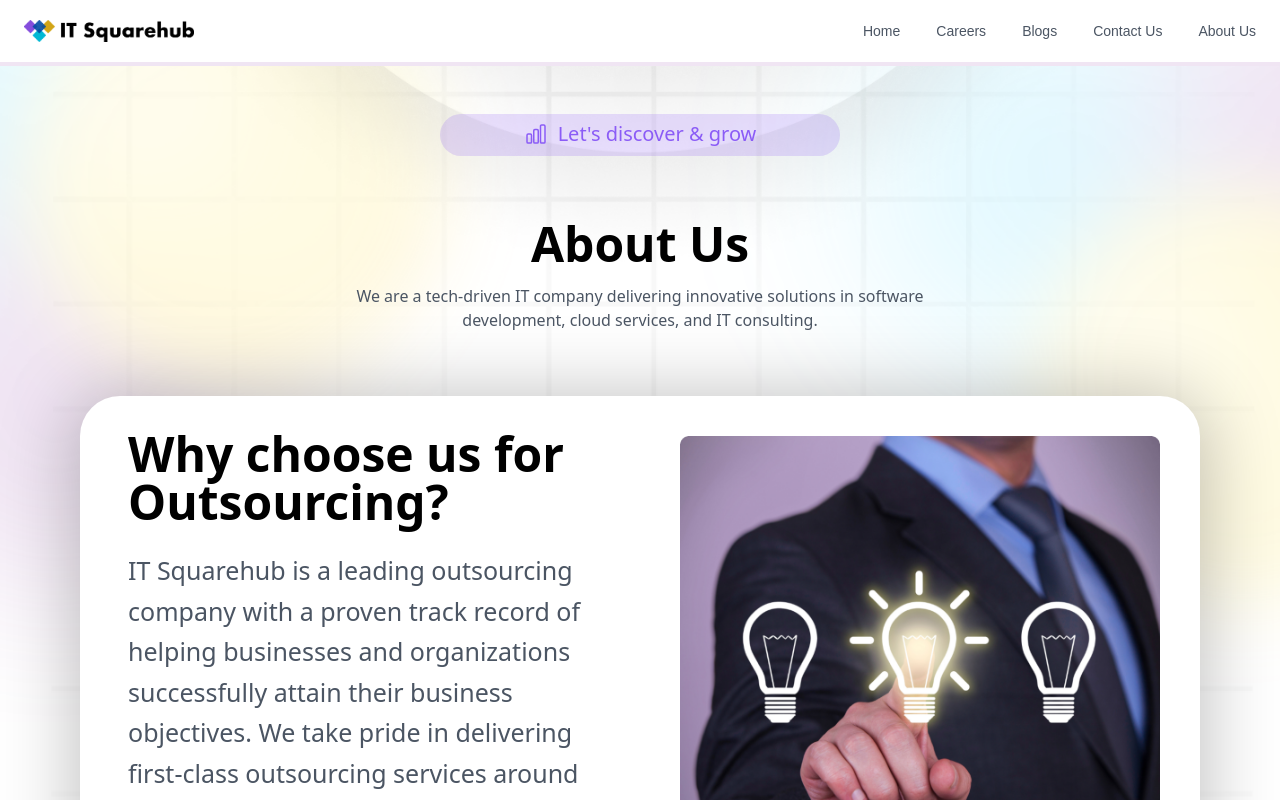
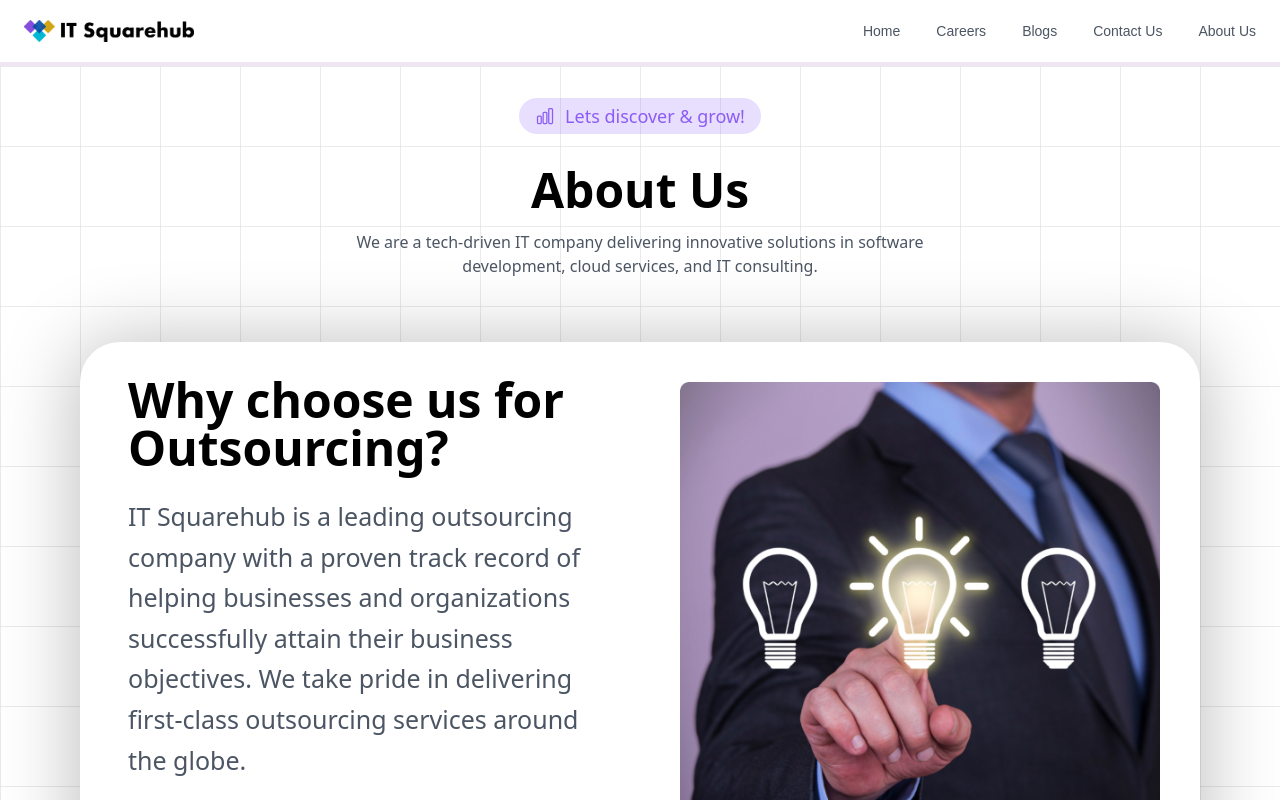
Before and after one commit to Kirifer/its.hub.website, a Nuxt app: page /about in a window 1280 px wide. Shown: the top 800 px of the page. Built offline with nearby package versions, Linux system fonts and the light colour scheme; a web font is replaced by a local one.

Commit message:
feat: latest pages

```diff
--- a/app/pages/about.vue
+++ b/app/pages/about.vue
@@ -1,22 +1,22 @@
 <template>
   <div
-    class="bg-[url('@/assets/images/bg-about.png')] bg-cover bg-center w-full min-h-screen bg-no-repeat sm:bg-contain md:bg-cover"
+    class="graph-paper-container"
   >
     <!-- Circles Container -->
     <div class="circles-container"></div>
 
     <!-- Content -->
-    <div class="relative z-10 max-w-6xl mx-auto px-4 py-12 space-y-16">
+    <div class="relative z-10 max-w-6xl mx-auto px-4 py-8 space-y-16">
       <!-- Header -->
-      <div
-        class="flex items-center gap-2.5 pb-2 py-1.5 justify-center text-center text-xl font-normal text-violet-500 bg-violet-500/20 rounded-[70px] mx-auto w-full sm:w-[400px]"
-      >
-        <ChartBarIcon class="h-6 w-6 text-violet-500" />
-        <span>Let's discover & grow</span>
-      </div>
+      <div class="text-center">
+  <span class="inline-flex items-center gap-2.5 px-4 py-1 sm:text-lg font-normal text-violet-500 bg-violet-500/20 rounded-full">
+    <ChartBarIcon class="h-4 w-4 sm:h-5 sm:w-5 text-violet-500" /> Lets discover & grow!
+  </span>
+</div>
 
       <div class="text-center space-y-4">
-        <h1 class="text-3xl sm:text-4xl md:text-5xl font-bold">About Us</h1>
+
+        <h1 class="text-3xl sm:text-4xl md:text-5xl -mt-8 font-bold">About Us</h1>
         <p class="text-gray-600 max-w-2xl mx-auto text-sm sm:text-base">
           We are a tech-driven IT company delivering innovative solutions in
           software development, cloud services, and IT consulting.
@@ -27,6 +27,7 @@
       <div
         class="overflow-hidden rounded-[40px] shadow-[0px_4px_75.1px_5px_rgba(0,_0,_0,_0.25)] bg-white"
       >
+
         <div class="flex flex-col md:flex-row items-center">
           <div class="p-6 md:p-8 md:w-1/2 space-y-4 sm:space-y-6">
             <h2 class="text-3xl sm:text-4xl md:text-5xl font-semibold ml-4">
@@ -405,6 +406,19 @@ export default {
 };
 </script>
 <style scoped>
+.graph-paper-container {
+  background-image: linear-gradient(
+      to right,
+      rgba(220, 220, 220, 0.6) 1px,
+      transparent 1px
+    ),
+    linear-gradient(to bottom, rgba(220, 220, 220, 0.6) 1px, transparent 1px);
+  background-size: 80px 80px;
+  width: 100%;
+  height: 100%;
+  background-color: white;
+}
+
 .circles-container {
   position: absolute;
   top: 95%;
--- a/app/pages/blogs.vue
+++ b/app/pages/blogs.vue
@@ -1,6 +1,6 @@
 <template>
   <div
-    class="bg-[url('@/assets/images/bg-blogs.png')] bg-cover bg-center w-full min-h-screen bg-no-repeat sm:bg-contain md:bg-cover"
+    class="graph-paper-container"
   >
     <!-- Main Content -->
     <div
@@ -122,9 +122,15 @@ interface BlogPost {
   link?: string;
   hero_title?: string;
   hero_subtitle?: string;
+  section_1: {
+    heading: string;
+    subheading: string;
+    icon?: string;
+    button?: string;
+  }[];
 }
 
-// const blogs = ref<BlogPost[]>([]);
+const blogs = ref<BlogPost[]>([]);
 const currentPage = ref(1);
 const itemsPerPage = ref(4);
 const totalPages = computed(() => {
@@ -172,4 +178,16 @@ onMounted(async () => {
 
 const links = ref([{ link: "/blog/1" }, { link: "/blog/2" }]);
 </script>
-<style scoped></style>
+<style scoped>
+.graph-paper-container {
+  background-image: linear-gradient(
+      to right,
+      rgba(220, 220, 220, 0.6) 1px,
+      transparent 1px
+    ),
+    linear-gradient(to bottom, rgba(220, 220, 220, 0.6) 1px, transparent 1px);
+  background-size: 80px 80px;
+  width: 100%;
+  height: 100%;
+  background-color: white;
+}</style>
--- a/app/pages/careers/index.vue
+++ b/app/pages/careers/index.vue
@@ -30,13 +30,16 @@
       >
         {{ careers[0]?.hero_button }}
       </button>
-
+      <!--  -->
+      <div class="container px-4">
         <h2
           class="mt-16 text-3xl sm:text-4xl md:text-5xl font-bold text-gray-900 text-center"
         >
           {{ careers[0]?.section1_heading }}
         </h2>
-        <p class="mt-4 text-base sm:text-lg text-gray-600 text-center max-w-xl">
+        <p
+          class="mt-4 text-base sm:text-lg text-gray-600 text-center max-w-xl mx-auto"
+        >
           {{ careers[0]?.section1_subheading }}
         </p>
 
@@ -125,7 +128,7 @@
             </svg>
           </button>
         </div>
-
+        <div class="justify-center text-center">
           <h2
             class="mt-16 text-3xl sm:text-4xl md:text-5xl font-bold text-gray-900 text-center"
           >
@@ -133,10 +136,12 @@
           </h2>
 
           <button
-          class="mt-10 mb-10 px-6 sm:px-8 py-2.5 text-sm font-medium text-white bg-[#844DDC] rounded-full hover:bg-[rgba(132,77,220,0.5)] transition-colors z-10"
+            class="mt-10 mb-10 px-6 sm:px-8 py-2.5 text-sm text-center justify-center font-medium text-white bg-[#844DDC] rounded-full hover:bg-[rgba(132,77,220,0.5)] transition-colors z-10 mx-auto"
           >
             {{ careers[0]?.section2_button }}
           </button>
+        </div>
+      </div>
     </div>
   </div>
 </template>
@@ -152,7 +157,9 @@
 
 onMounted(async () => {
   try {
-      careers.value = await sanityClient.fetch<Careers[]>('*[_type == "careers"]{..., "section1_cards" : section1_cards[]->}');
+    careers.value = await sanityClient.fetch<Careers[]>(
+      '*[_type == "careers"]{..., "section1_cards" : section1_cards[]->}'
+    );
     if (careers.value.length > 0) {
     }
   } catch (error) {
--- a/app/pages/index.vue
+++ b/app/pages/index.vue
@@ -71,7 +71,7 @@
   </div>
 
   <!-- Features Section -->
-  <div class="container mx-auto px-4 pt-20">
+  <div class="container mx-auto px-4 pt-28">
     <div class="space-y-10">
       <!-- Feature Items -->
       <div
@@ -120,7 +120,7 @@
   </div>
 
   <!-- Additional Features Section -->
-  <div class="container mx-auto px-4 py-12 sm:py-24 relative z-0">
+  <div class="container mx-auto px-4 py-12 sm:py-16 relative z-0">
     <div class="relative rounded-2xl p-8 sm:p-16 md:p-32 overflow-hidden">
       <!-- Border Container -->
       <div
@@ -400,7 +400,7 @@
     </div>
 
     <!-- Partnership Section -->
-    <div class="relative pb-16 sm:pb-32">
+    <div class="relative sm:pb-32">
       <!-- Partnership Content -->
       <div class="grid grid-cols-1 md:grid-cols-2 gap-8 sm:gap-12 items-center">
         <!-- Team Images Grid -->
@@ -485,7 +485,7 @@
       </div>
     </div>
 
-    <div class="flex items-center justify-center w-full">
+    <div class="flex items-center pt-16 justify-center w-full">
       <div
         class="w-full max-w-8xl bg-white rounded-3xl p-6 sm:p-12 border border-violet-400"
       >
```
Lines whose indentation alone changed are shown as unchanged.
